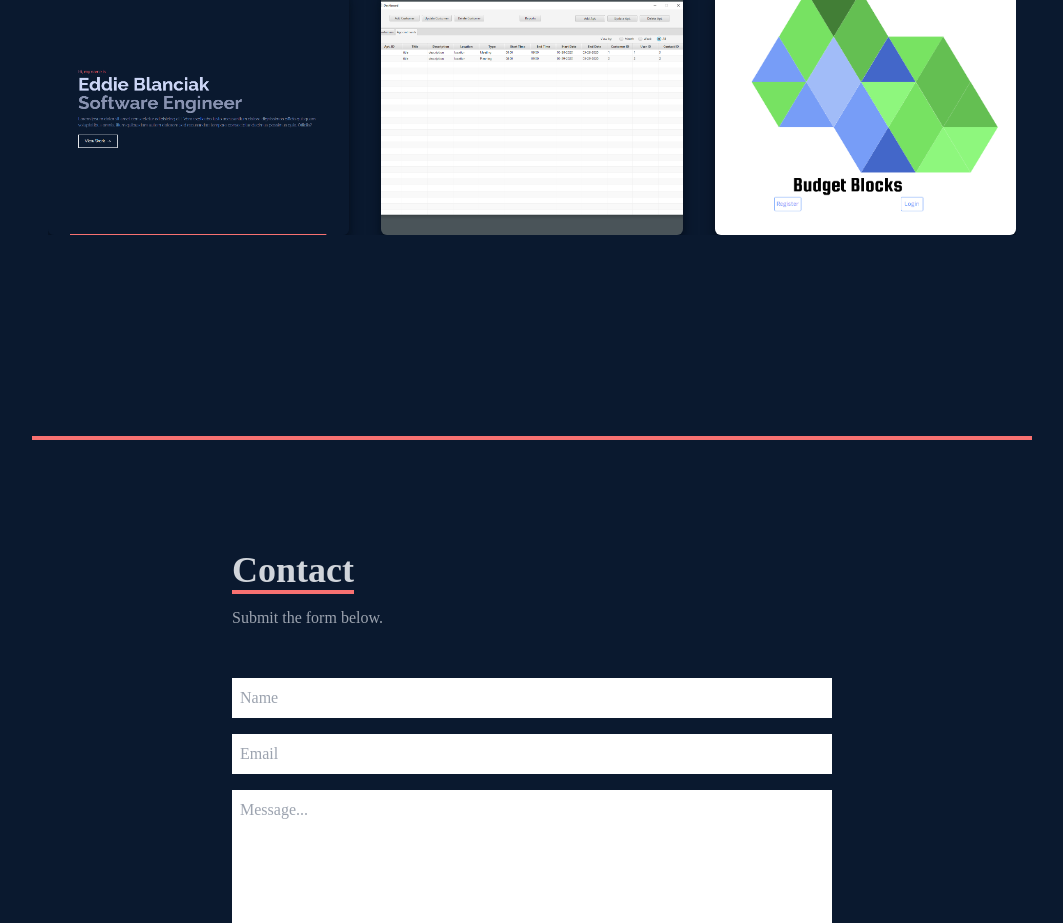
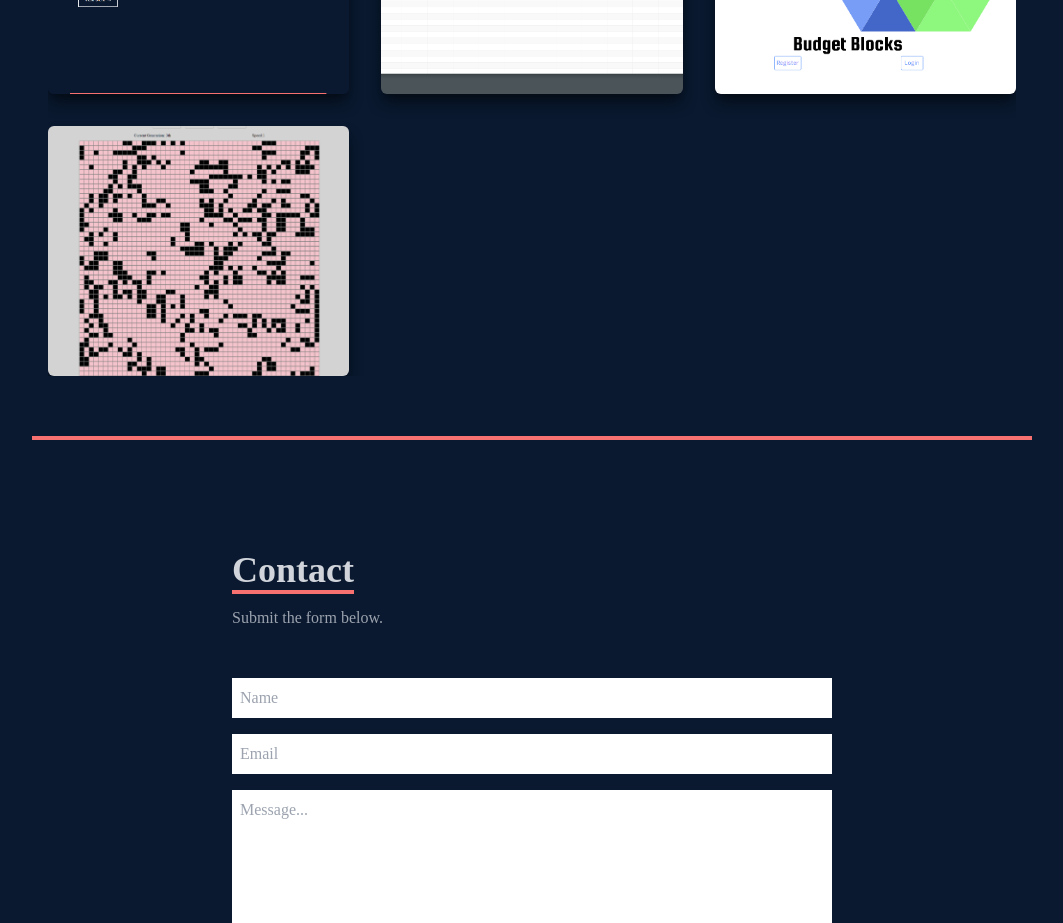
Before and after one commit to eddieb2/_portfolio, a React (Create React App) app: page / in a window 1280 px wide. Shown: the part 2760-3683 px from the top of the page, without its empty margins (108-1171 px from the left). Built offline with nearby package versions, Linux system fonts and the light colour scheme.

Commit message:
adds another project itme

```diff
--- a/src/components/projects/Projects.jsx
+++ b/src/components/projects/Projects.jsx
@@ -3,6 +3,7 @@ import ProjectItem from './ProjectItem';
 import PortfolioImg from '../../assets/portfolio_website.png';
 import JavaFXAppImg from '../../assets/javafx2.png';
 import BudgetApp from '../../assets/budget_blocks.png';
+import Conways from '../../assets/conways.png';
 
 const Projects = () => {
 	return (
@@ -39,6 +40,12 @@ const Projects = () => {
 						codeURL='https://github.com/BloomTech-Labs/budget-blocks-fe'
 						projectImg={BudgetApp}
 					/>
+					<ProjectItem
+						text='Conways'
+						demoURL='https://conways-game-of-life-ten.vercel.app/'
+						codeURL='https://github.com/eddieb2/ConwaysGameOfLife'
+						projectImg={Conways}
+					/>
 				</div>
 			</div>
 		</div>
```
Also changed, not shown: src/assets/conways.png (added).
